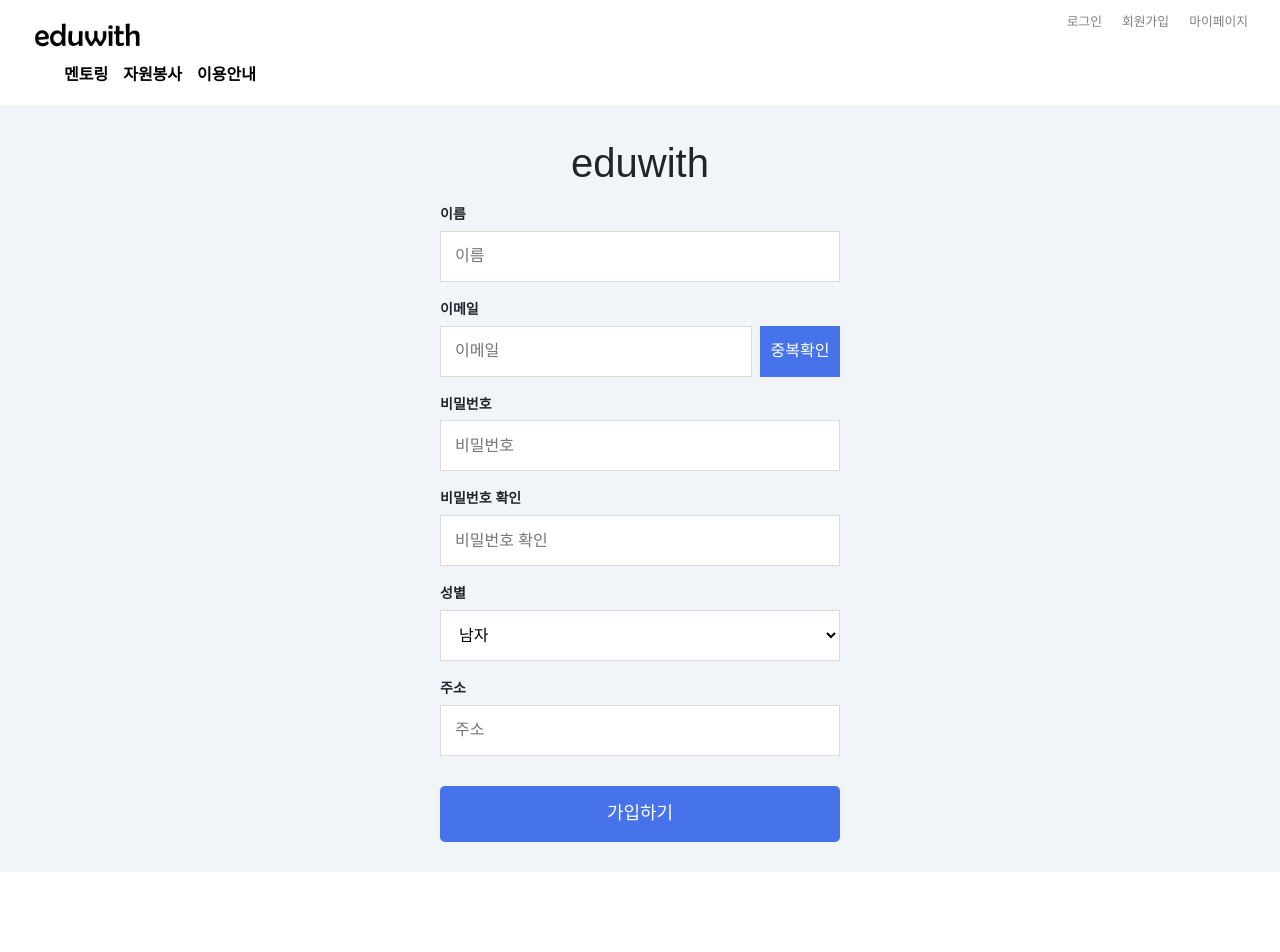
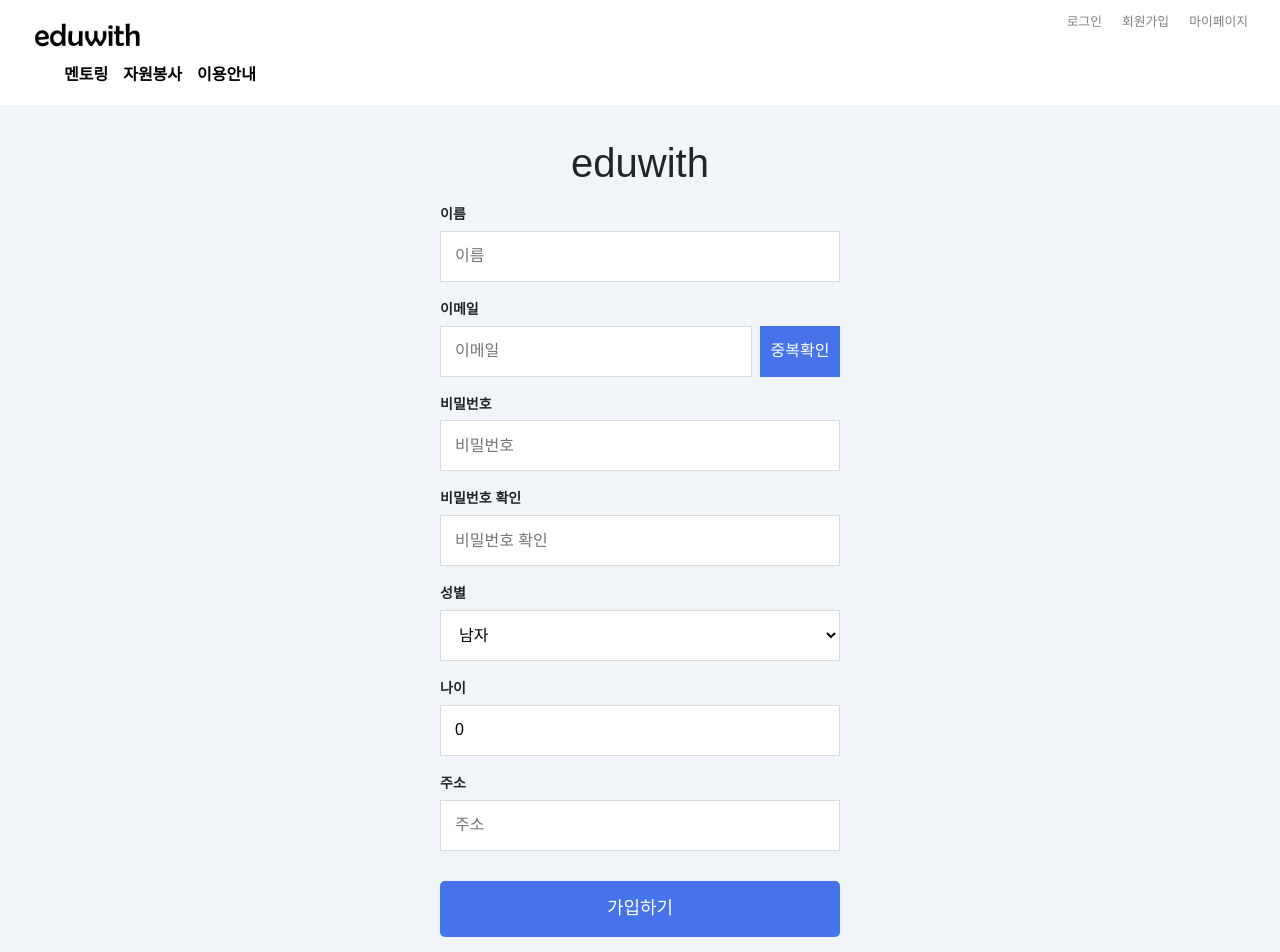
Before and after one commit to Eduwith/frontend, a React (Create React App) app: page /join in a window 1280 px wide. Shown: the top 952 px of the page. Before the commit the page ends 872 px from the top, so only its background shows below. Built offline with nearby package versions, Linux system fonts and the light colour scheme.

Commit message:
ADD: age value

```diff
--- a/src/components/user/Join.js
+++ b/src/components/user/Join.js
@@ -7,6 +7,7 @@ function Join() {
   const [email, setEmail] = useState("");
   const [password, setPassword] = useState("");
   const [confirmPassword, setConfirmPassword] = useState("");
+  const [age, setAge] = useState(0);
   const [gender, setGender] = useState("남자");
   const [address, setAddress] = useState("");
 
@@ -23,6 +24,10 @@ function Join() {
 
   const onConfirmPasswordHandler = (event) => {
       setConfirmPassword(event.currentTarget.value)
+  }
+
+  const onAgeHandler = (event) => {
+    setAge(event.currentTarget.value)
   }
 
   const onGenderHandler = (event) => {
@@ -47,11 +52,13 @@ function Join() {
     const join_info = {
       method: "POST",
       body: JSON.stringify({
+        email: email,
         name: name,
-        email: email,
         password: password,
+        age: age,
         gender: gender,
-        address: address
+        address: address,
+
       })
     }
     fetch("http://localhost:8080/user/join", join_info)
@@ -93,6 +100,10 @@ function Join() {
               </select>
             </div>
             <div className={styles.box}>
+              <h3>나이</h3>
+              <input name="age" type="number" placeholder="이름" value={age} onChange={onAgeHandler}className={styles.input_join} />
+            </div>
+            <div className={styles.box}>
               <h3>주소</h3>
               <input name="address" type="text" placeholder="주소" value={address} onChange={onAddressHandler}className={styles.input_join} />
             </div>
```
